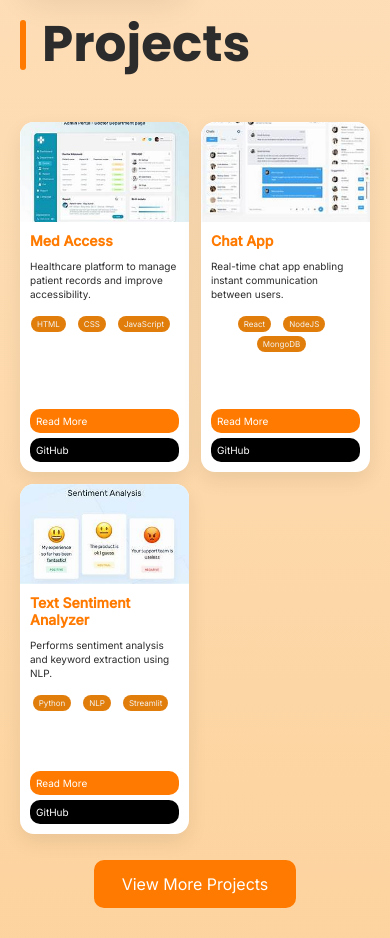
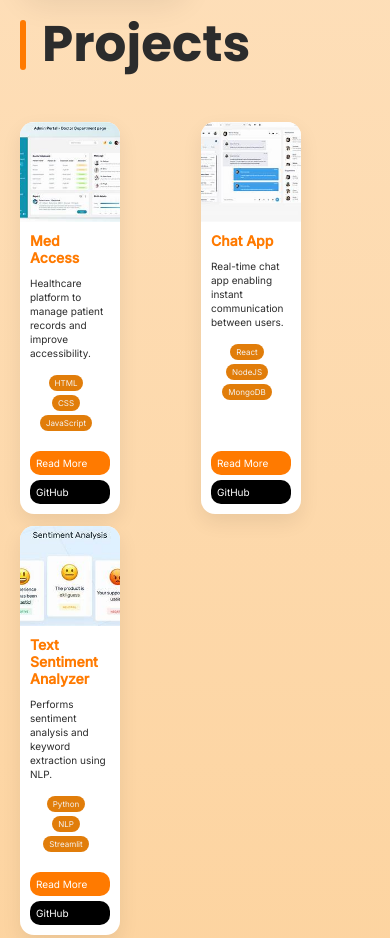
Before and after one commit to Hamsa1016/Personal-Portfolio, a plain HTML site: page index.html in a window 390 px wide. Shown: the part 3860-4798 px from the top of the page. Drawn offline with Linux system fonts and the light colour scheme.

Commit message:
Fixed mobile responsiveness

```diff
--- a/style.css
+++ b/style.css
@@ -1120,7 +1120,7 @@ body{
 }
 
 .project-card{
-    min-width: 0;
+    width:100px;
     border-radius:14px;
 }
 
```
